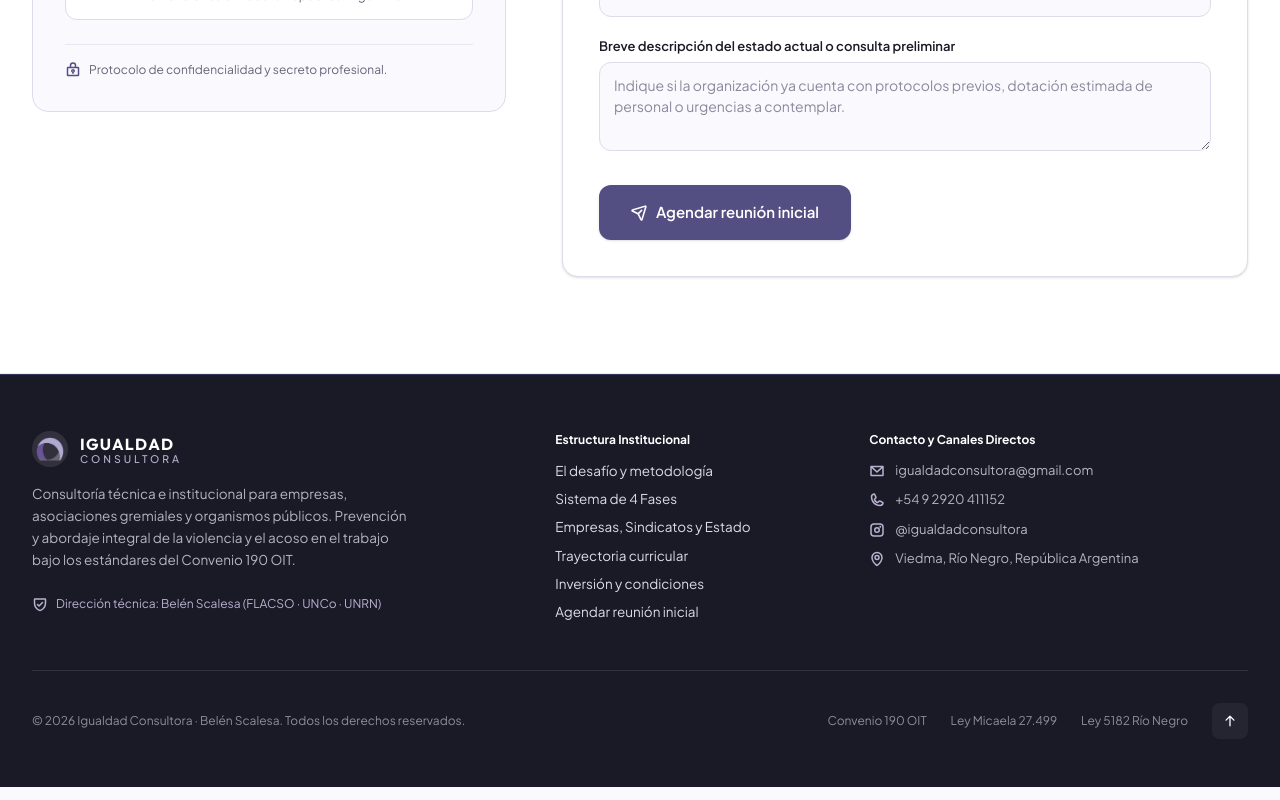
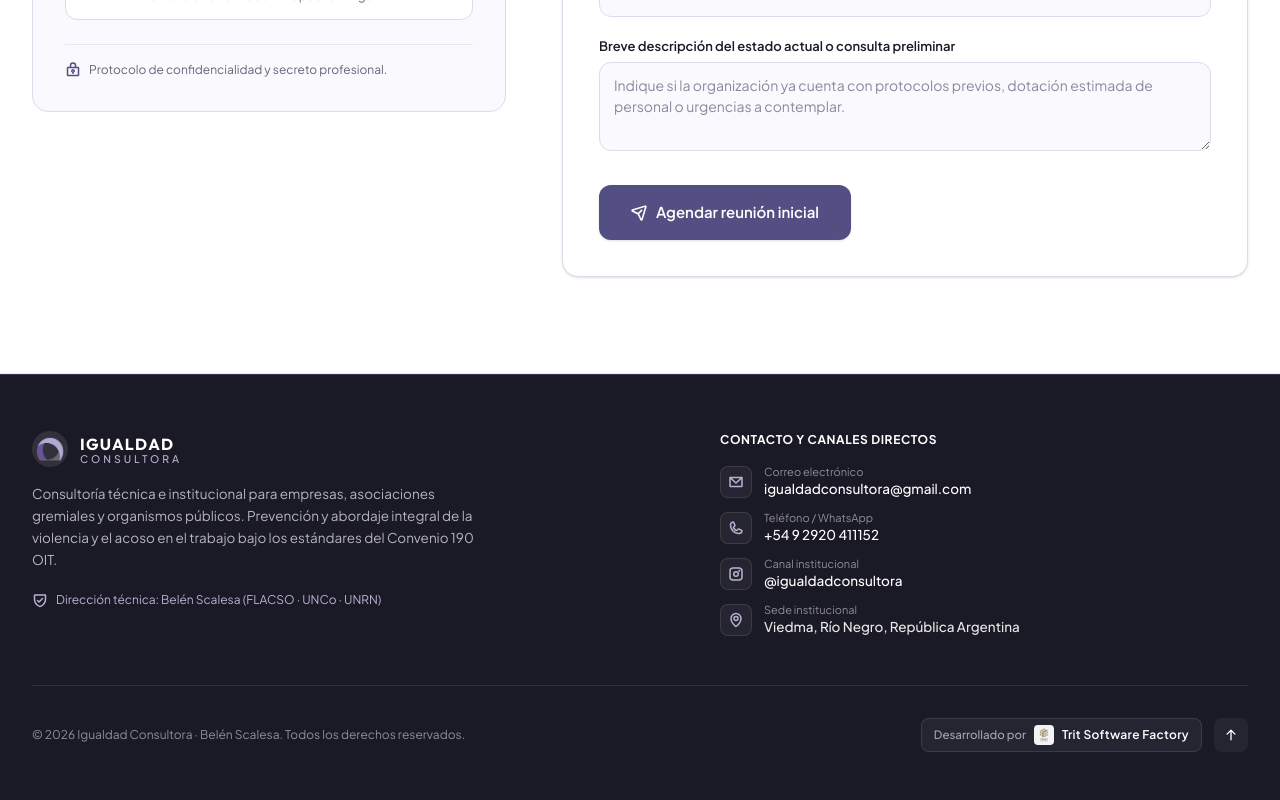
Before and after one commit to TritSoftwareFactory/ConsultoraIgualdad, a Next.js app: page / in a window 1280 px wide. Shown: the part 8648-9448 px from the top of the page. Built offline with nearby package versions, Linux system fonts and the light colour scheme.

Commit message:
feat(footer): focus on direct contact channels and add 'Desarrollado por Trit Software Factory' with official logo

```diff
--- a/src/components/Footer.tsx
+++ b/src/components/Footer.tsx
@@ -1,16 +1,16 @@
 import Image from "next/image";
-import Link from "next/link";
 import { EnvelopeSimple, Phone, InstagramLogo, MapPin, ShieldCheck, ArrowUp } from "@phosphor-icons/react/dist/ssr";
 
 export function Footer() {
   return (
-    <footer className="bg-[#1a1926] text-[#dedbea] pt-14 pb-24 sm:pb-12 border-t border-[#373359]">
+    <footer className="bg-[#1a1926] text-[#dedbea] pt-14 pb-12 border-t border-[#373359]">
       <div className="max-w-7xl mx-auto px-4 sm:px-6 lg:px-8">
 
-        <div className="grid grid-cols-1 md:grid-cols-2 lg:grid-cols-12 gap-10 pb-12 border-b border-white/10">
+        {/* Main Content: Brand & Direct Contact Channels */}
+        <div className="grid grid-cols-1 md:grid-cols-2 gap-10 lg:gap-16 pb-12 border-b border-white/10 items-start">
 
           {/* Brand info */}
-          <div className="lg:col-span-5 space-y-4">
+          <div className="space-y-4">
             <div className="flex items-center gap-3">
               <div className="relative w-9 h-9 shrink-0 bg-white/10 p-1 rounded-full">
                 <Image
@@ -30,107 +30,102 @@ export function Footer() {
               </div>
             </div>
 
-            <p className="text-[13.5px] text-[#dedbea]/80 max-w-sm leading-relaxed">
+            <p className="text-[13.5px] text-[#dedbea]/80 max-w-md leading-relaxed">
               Consultoría técnica e institucional para empresas, asociaciones gremiales y organismos públicos. Prevención y abordaje integral de la violencia y el acoso en el trabajo bajo los estándares del Convenio 190 OIT.
             </p>
 
-            <div className="pt-2 text-[12px] text-[#b9b1d0] flex items-center gap-2">
+            <div className="pt-1 text-[12px] text-[#b9b1d0] flex items-center gap-2">
               <ShieldCheck size={16} weight="bold" />
               <span>Dirección técnica: Belén Scalesa (FLACSO · UNCo · UNRN)</span>
             </div>
           </div>
 
-          {/* Quick Navigation */}
-          <div className="lg:col-span-3 space-y-3">
-            <div className="text-[12px] font-bold text-white">
-              Estructura Institucional
-            </div>
-            <ul className="space-y-2 text-[13.5px]">
-              <li>
-                <Link href="#metodologia" className="hover:text-white transition-colors">
-                  El desafío y metodología
-                </Link>
-              </li>
-              <li>
-                <Link href="#ecosistema" className="hover:text-white transition-colors">
-                  Sistema de 4 Fases
-                </Link>
-              </li>
-              <li>
-                <Link href="#audiencias" className="hover:text-white transition-colors">
-                  Empresas, Sindicatos y Estado
-                </Link>
-              </li>
-              <li>
-                <Link href="#trayectoria" className="hover:text-white transition-colors">
-                  Trayectoria curricular
-                </Link>
-              </li>
-              <li>
-                <Link href="#inversion" className="hover:text-white transition-colors">
-                  Inversión y condiciones
-                </Link>
-              </li>
-              <li>
-                <Link href="#contacto" className="hover:text-white transition-colors">
-                  Agendar reunión inicial
-                </Link>
-              </li>
-            </ul>
-          </div>
-
-          {/* Direct channels */}
-          <div className="lg:col-span-4 space-y-3">
-            <div className="text-[12px] font-bold text-white">
+          {/* Direct Contact Channels */}
+          <div className="space-y-4 md:pl-6 lg:pl-12">
+            <div className="text-[12px] font-bold uppercase tracking-wider text-white">
               Contacto y Canales Directos
             </div>
-            <ul className="space-y-2.5 text-[13px] text-[#dedbea]/80">
-              <li className="flex items-center gap-2.5">
-                <EnvelopeSimple size={16} weight="bold" className="text-[#b9b1d0] shrink-0" />
-                <a href="mailto:igualdadconsultora@gmail.com" className="hover:text-white transition-colors">
+            <ul className="space-y-3 text-[13.5px] text-[#dedbea]/85">
+              <li className="flex items-center gap-3">
+                <div className="w-8 h-8 rounded-lg bg-white/5 border border-white/10 flex items-center justify-center shrink-0 text-[#b9b1d0]">
+                  <EnvelopeSimple size={16} weight="bold" />
+                </div>
+                <div>
+                  <span className="text-[11px] text-[#dedbea]/60 block leading-tight">Correo electrónico</span>
+                  <a href="mailto:igualdadconsultora@gmail.com" className="text-white hover:text-[#b9b1d0] transition-colors font-medium">
                     igualdadconsultora@gmail.com
                   </a>
+                </div>
               </li>
-              <li className="flex items-center gap-2.5">
-                <Phone size={16} weight="bold" className="text-[#b9b1d0] shrink-0" />
-                <a href="https://wa.me/5492920411152" target="_blank" rel="noopener noreferrer" className="hover:text-white transition-colors">
+              <li className="flex items-center gap-3">
+                <div className="w-8 h-8 rounded-lg bg-white/5 border border-white/10 flex items-center justify-center shrink-0 text-[#b9b1d0]">
+                  <Phone size={16} weight="bold" />
+                </div>
+                <div>
+                  <span className="text-[11px] text-[#dedbea]/60 block leading-tight">Teléfono / WhatsApp</span>
+                  <a href="https://wa.me/5492920411152" target="_blank" rel="noopener noreferrer" className="text-white hover:text-[#b9b1d0] transition-colors font-medium">
                     +54 9 2920 411152
                   </a>
+                </div>
               </li>
-              <li className="flex items-center gap-2.5">
-                <InstagramLogo size={16} weight="bold" className="text-[#b9b1d0] shrink-0" />
-                <a href="https://instagram.com/igualdadconsultora" target="_blank" rel="noopener noreferrer" className="hover:text-white transition-colors">
+              <li className="flex items-center gap-3">
+                <div className="w-8 h-8 rounded-lg bg-white/5 border border-white/10 flex items-center justify-center shrink-0 text-[#b9b1d0]">
+                  <InstagramLogo size={16} weight="bold" />
+                </div>
+                <div>
+                  <span className="text-[11px] text-[#dedbea]/60 block leading-tight">Canal institucional</span>
+                  <a href="https://instagram.com/igualdadconsultora" target="_blank" rel="noopener noreferrer" className="text-white hover:text-[#b9b1d0] transition-colors font-medium">
                     @igualdadconsultora
                   </a>
+                </div>
               </li>
-              <li className="flex items-center gap-2.5">
-                <MapPin size={16} weight="bold" className="text-[#b9b1d0] shrink-0" />
-                <span>Viedma, Río Negro, República Argentina</span>
+              <li className="flex items-center gap-3">
+                <div className="w-8 h-8 rounded-lg bg-white/5 border border-white/10 flex items-center justify-center shrink-0 text-[#b9b1d0]">
+                  <MapPin size={16} weight="bold" />
+                </div>
+                <div>
+                  <span className="text-[11px] text-[#dedbea]/60 block leading-tight">Sede institucional</span>
+                  <span className="text-white/90 font-medium">Viedma, Río Negro, República Argentina</span>
+                </div>
               </li>
             </ul>
           </div>
 
         </div>
 
-        {/* Bottom Bar: Copyright & Compliance */}
+        {/* Bottom Bar: Copyright & Desarrollado por Trit Software Factory */}
         <div className="pt-8 flex flex-col sm:flex-row items-center justify-between gap-4 text-[12px] text-[#dedbea]/60 text-center sm:text-left">
           <div>
             © 2026 Igualdad Consultora · Belén Scalesa. Todos los derechos reservados.
           </div>
 
-          <div className="flex flex-wrap items-center justify-center gap-4 sm:gap-6">
-            <span className="hover:text-[#dedbea] transition-colors py-1">
-              Convenio 190 OIT
+          <div className="flex items-center gap-3">
+            <a
+              href="https://trit.ar"
+              target="_blank"
+              rel="noopener noreferrer"
+              className="inline-flex items-center gap-2 px-3 py-1.5 rounded-lg bg-white/5 hover:bg-white/10 border border-white/10 transition-all text-[#dedbea]/80 hover:text-white group"
+              aria-label="Sitio web de Trit Software Factory"
+            >
+              <span className="text-[11.5px] font-medium text-[#dedbea]/70 group-hover:text-[#dedbea]">
+                Desarrollado por
               </span>
-            <span className="hover:text-[#dedbea] transition-colors py-1">
-              Ley Micaela 27.499
+              <div className="relative w-5 h-5 shrink-0 bg-white/95 rounded p-0.5">
+                <Image
+                  src="/images/trit-logo.svg"
+                  alt="Logo Trit Software Factory"
+                  fill
+                  className="object-contain"
+                />
+              </div>
+              <span className="text-[12px] font-semibold text-white tracking-wide">
+                Trit Software Factory
               </span>
-            <span className="hover:text-[#dedbea] transition-colors py-1">
-              Ley 5182 Río Negro
-            </span>
+            </a>
+
             <a
               href="#"
-              className="p-2 rounded-lg bg-white/5 hover:bg-white/10 text-white transition-colors min-w-[36px] min-h-[36px] flex items-center justify-center"
+              className="p-2 rounded-lg bg-white/5 hover:bg-white/10 text-white transition-colors min-w-[34px] min-h-[34px] flex items-center justify-center"
               aria-label="Volver arriba"
             >
               <ArrowUp size={14} weight="bold" />
```
Also changed, not shown: public/images/trit-logo.svg (added). Lines whose indentation alone changed are shown as unchanged.
